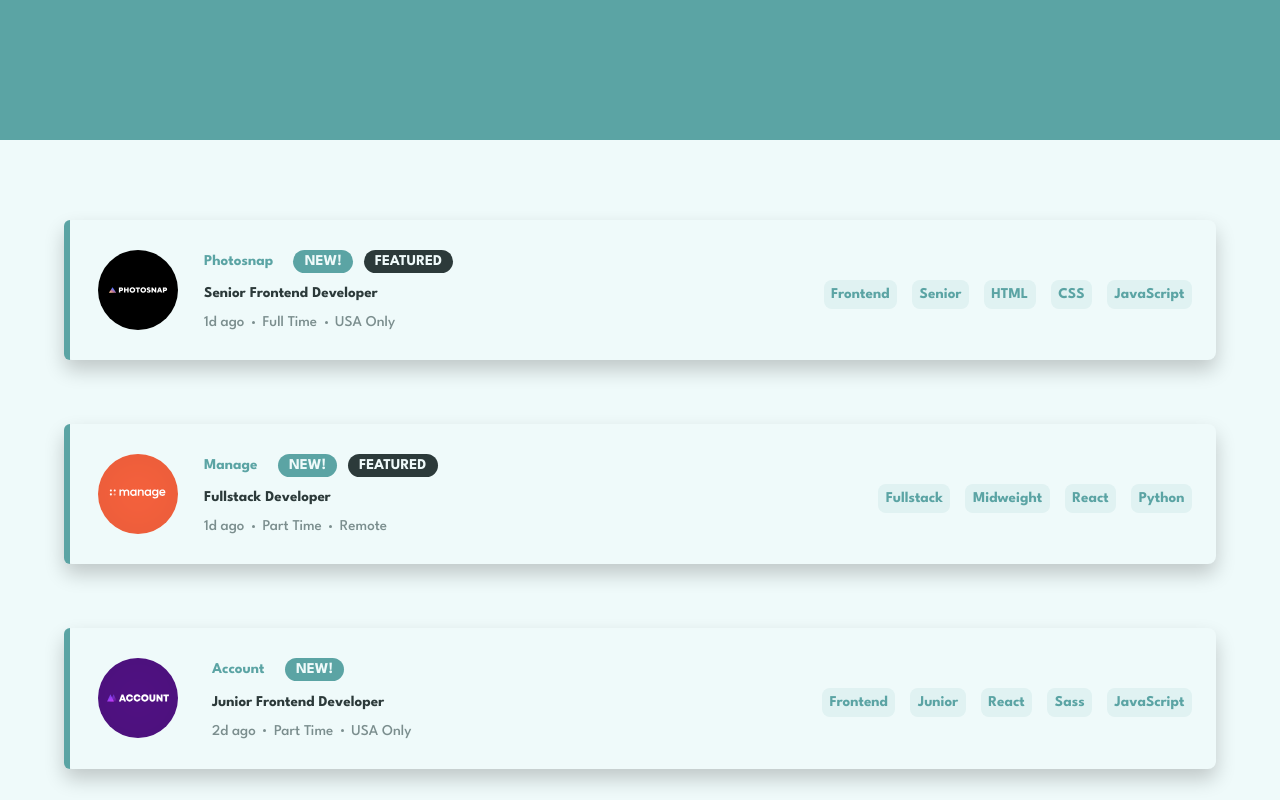
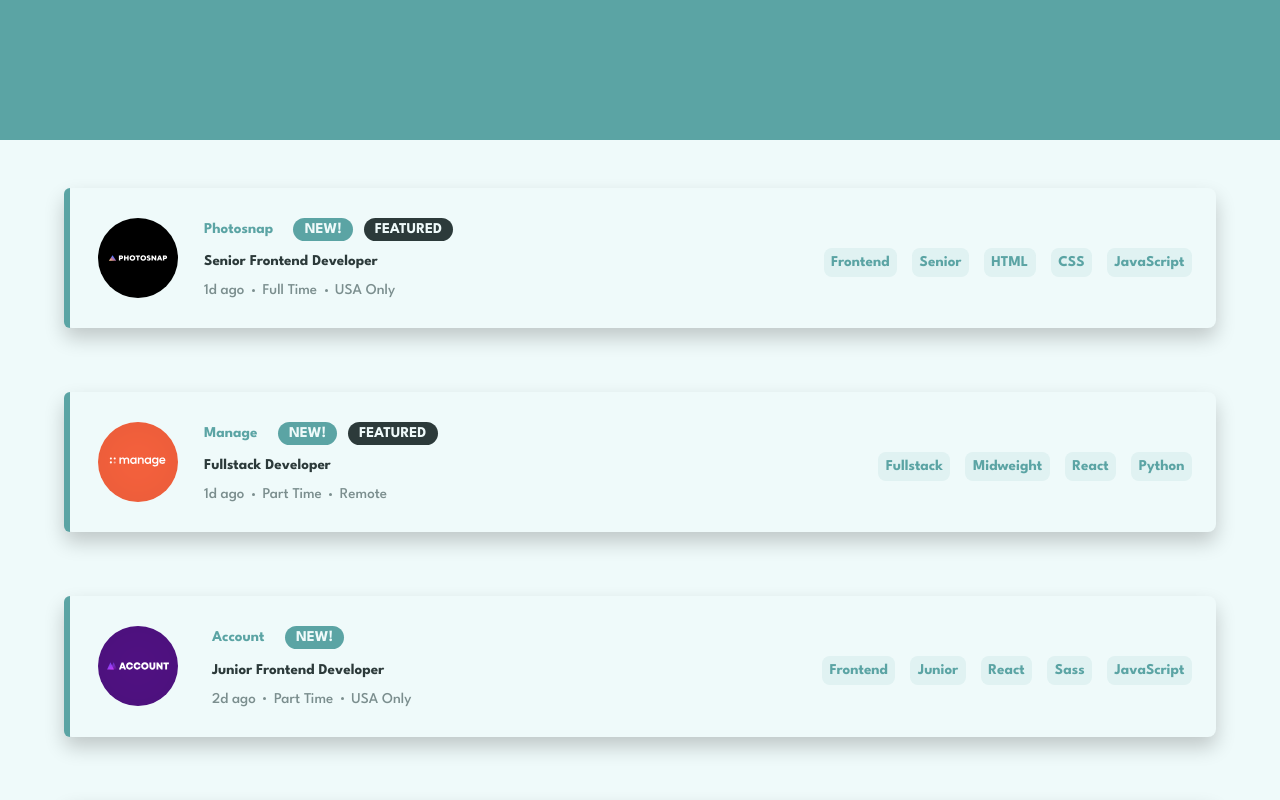
Before and after one commit to lukaasz555/job-list, a Next.js app: page / in a window 1280 px wide. Shown: the top 800 px of the page. Built offline with nearby package versions, Linux system fonts and the light colour scheme.

Commit message:
styles&searchBar view

```diff
--- a/assets/GlobalStyles.tsx
+++ b/assets/GlobalStyles.tsx
@@ -15,6 +15,7 @@ const GlobalStyles = createGlobalStyle`
 
     body {
         font-family: 'League Spartan', sans-serif;
+        background-color: ${({theme}) => theme.colors.lightCyanBg};
     }
 
     a, button {
--- a/components/Main/Main.tsx
+++ b/components/Main/Main.tsx
@@ -32,7 +32,6 @@ const Main: React.FC = () => {
    const clearFilters = () => {
     setFilters([]);
     setVisible(false);
-    //setOffers(data);
    }
 
    const removeFilter = (e: { target: {
@@ -74,7 +73,9 @@ const Main: React.FC = () => {
                 languages={offer.languages}
                 tools={offer.tools}
                 addFilter={addFilter}
+                visible={visible}
        />
+
             ))}
 
 
--- a/components/Offer/Offer.tsx
+++ b/components/Offer/Offer.tsx
@@ -8,30 +8,31 @@ import Logo from "../atoms/Logo/Logo";
 import Details from "../atoms/Details/Details";
 import Tech from "../atoms/Tech/Tech";
 
-const OfferLeft = styled.div`
-    display: flex;
-    flex-direction: column;
-`
 
-const StyledWrapper = styled.div`
+
+const StyledWrapper = styled.div<{visible: boolean}>`
     background-color: ${({theme}) => theme.colors.lightCyanBg};
     border-radius: 8px;
     position: relative;
     margin: 2em 0 2em;
     box-shadow: 0 10px 20px rgba(0, 0, 0, .2);
     padding: 1em 1.5em;
-
     width: 90%;
+    min-width: 350px;
     max-width: 1200px;
 
-    &:first-child {
-        margin-top: 10em;
+    &:nth-child(2) {
+    margin-top: ${({visible}) => visible ? '10em' : '0'}
     }
 
     @media (min-width: 992px) {
         display: flex;
         justify-content: space-between;
         align-items: center;
+
+        &:nth-child(2) {
+        margin-top: ${({visible}) => visible ? '5em' : '0'}
+        }
     }
 
 
@@ -62,9 +63,13 @@ const StyledWrapper = styled.div`
         border-top-left-radius: 8px;
         border-bottom-left-radius: 8px;
     }
+`
+const OfferLeft = styled.div`
+    display: flex;
+    flex-direction: column;
+`
 
 
-`
 const TopWrapper = styled.div`
     display: flex;
     justify-content: flex-start;
@@ -109,7 +114,8 @@ interface OfferProps {
     location: string,
     languages?: string[],
     tools?: string[],
-    addFilter?: any
+    addFilter?: any,
+    visible: boolean
 }
 
 const Offer: React.FC<OfferProps> = ({
@@ -126,7 +132,8 @@ const Offer: React.FC<OfferProps> = ({
     level,
     tools,
     languages,
-    addFilter
+    addFilter,
+    visible
 }) => {
 
     const [newOffer, setNew] = useState(false);
@@ -137,7 +144,7 @@ const Offer: React.FC<OfferProps> = ({
     }, []);
 
     return (
-        <StyledWrapper>
+        <StyledWrapper visible={visible}>
         {newOffer ? <span className="leftItemNew"></span> : <span className="leftItem"></span> }
 
         <Logo company={company} logo={logo} />
--- a/components/SearchBar/SearchBar.tsx
+++ b/components/SearchBar/SearchBar.tsx
@@ -20,8 +20,7 @@ const Wrapper = styled.div<SearchBarProp>`
     z-index: 1;
    transform: ${({visible}) => visible ?
    'translateX(-50%) scaleY(1)' : 'translateX(-50%) scaleY(0)'
-    }
-
+    };
 `
 
 const ClearButton = styled.button`
```
